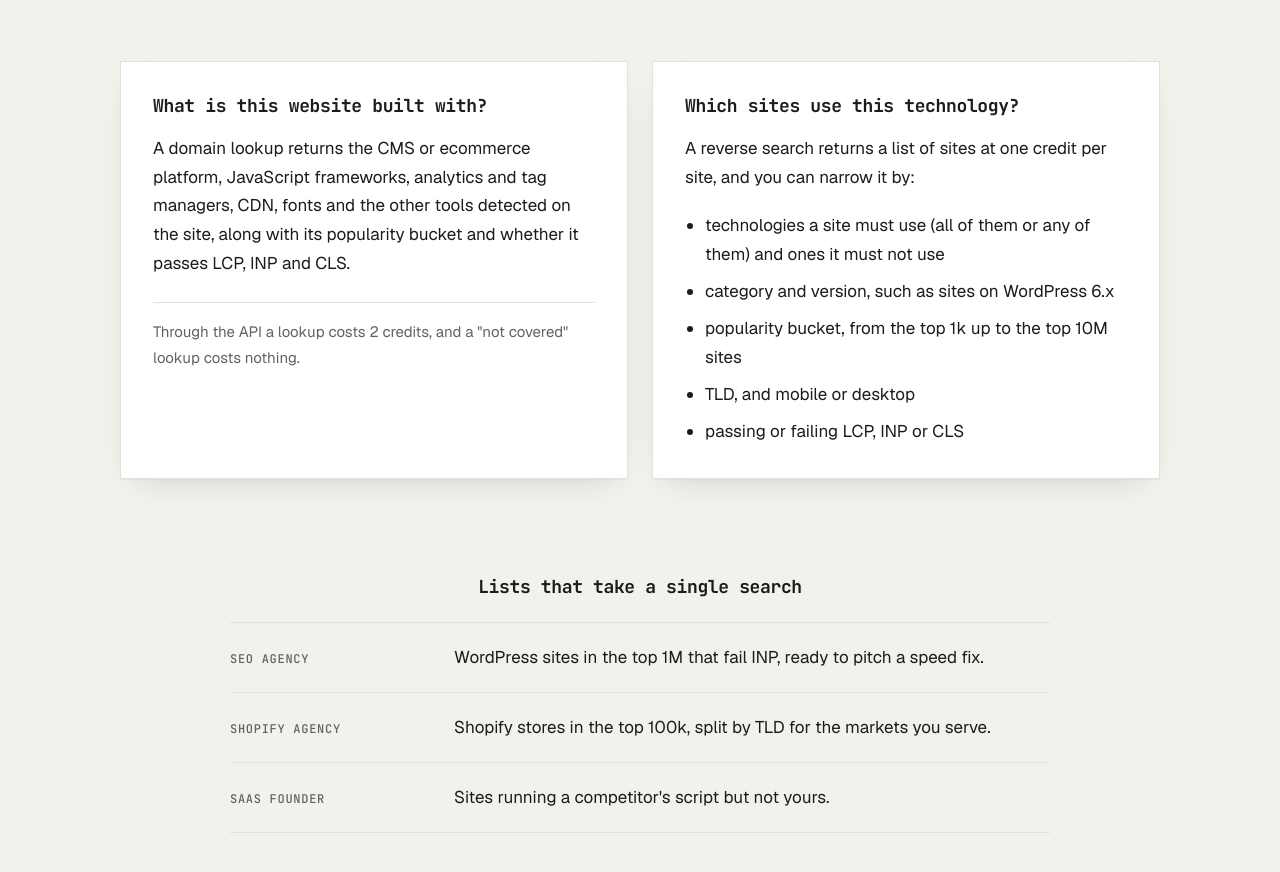
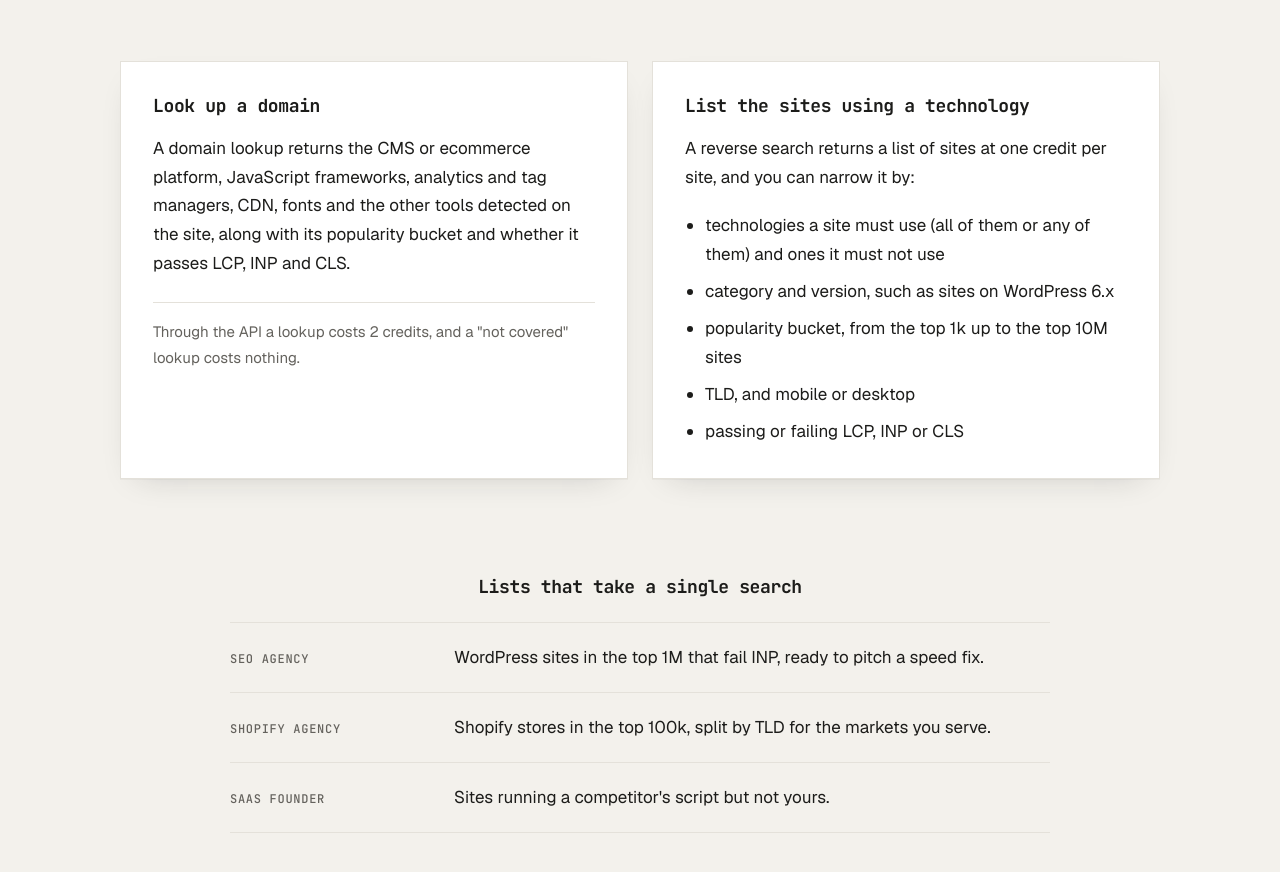
Before and after one commit to AndrewAskins/whichsitesuse, a website: page site/index.html in a window 1280 px wide. Shown: the part 1581-2453 px from the top of the page. Drawn offline with nearby package versions, Linux system fonts and the light colour scheme.

Commit message:
Rename the ask cards so the lookup heading isn't repeated
Co-Authored-By: Claude Opus 5.5 <noreply@anthropic.com>

```diff
--- a/site/index.html
+++ b/site/index.html
@@ -119,12 +119,12 @@
         </div>
         <div class="cols cols-even">
           <div class="card">
-            <h3>What is this website built with?</h3>
+            <h3>Look up a domain</h3>
             <p>A domain lookup returns the CMS or ecommerce platform, JavaScript frameworks, analytics and tag managers, CDN, fonts and the other tools detected on the site, along with its popularity bucket and whether it passes LCP, INP and CLS.</p>
             <p class="card-note">Through the API a lookup costs 2 credits, and a "not covered" lookup costs nothing.</p>
           </div>
           <div class="card">
-            <h3>Which sites use this technology?</h3>
+            <h3>List the sites using a technology</h3>
             <p>A reverse search returns a list of sites at one credit per site, and you can narrow it by:</p>
             <ul>
               <li>technologies a site must use (all of them or any of them) and ones it must not use</li>
```
